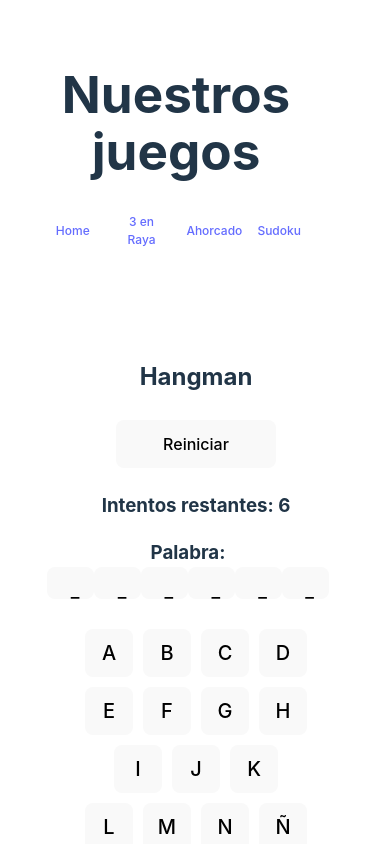
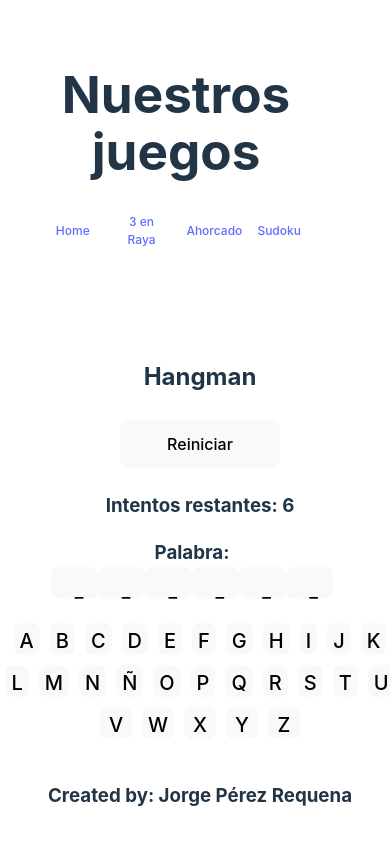
Before and after one commit to Screk/MERN-3, a React (Vite) app: page /pages/Hangman in a window 390 px wide. Both pictures are taken after a click on the button "Iniciar Juego". Shown: the top 844 px of the page. Built offline with nearby package versions, Linux system fonts and the light colour scheme.

Commit message:
finish fixing screen size

```diff
--- a/src/index.css
+++ b/src/index.css
@@ -63,12 +63,12 @@ button:hover {
   }
 }
 
-@media screen and (max-width: 800px) {
+@media screen and (max-width: 600px) {
   :root{
-    width: fit-content;
+    width: 20rem;
   }
 
   body {
-    width: 20rem;
+    width: 24rem;
   }
 }
--- a/src/pages/Hangman.css
+++ b/src/pages/Hangman.css
@@ -73,13 +73,34 @@ button {
         flex-direction: column;
     }
 
-    .letterToGuess{
+    .huecos{
+        display: flex;
+        align-items: center;
+        justify-content: center;
+    }
+
+
+    .letter{
         height: 2rem;
         width: 2rem;
     }
 
+    .lettersGroup{
+        gap: 0;
+        display: flex;
+        align-items: center;
+        justify-content: center;
+    }
+
+    .letterToGuess{
+        height: 2rem;
+        width: 2rem;
+        text-align:end;
+
+    }
+
     .correct{
-        width: 3rem;
-        height: 3rem;
+        width: 2rem;
+        height: 2rem;
     }
   }
--- a/src/pages/Hangman.jsx
+++ b/src/pages/Hangman.jsx
@@ -184,7 +184,7 @@ const Hangman = () => {
           <h3 className='palabra'>Palabra:
            <div className='huecos'>{renderWord()}</div>
           </h3>
-          <div>
+          <div className='lettersGroup'>
             {renderLetter('A')}
             {renderLetter('B')}
             {renderLetter('C')}
@@ -197,7 +197,7 @@ const Hangman = () => {
             {renderLetter('J')}
             {renderLetter('K')}
           </div>
-          <div>
+          <div className='lettersGroup'>
             {renderLetter('L')}
             {renderLetter('M')}
             {renderLetter('N')}
@@ -210,7 +210,7 @@ const Hangman = () => {
             {renderLetter('T')}
             {renderLetter('U')}
           </div>
-          <div>
+          <div className='lettersGroup'>
             {renderLetter('V')}
             {renderLetter('W')}
             {renderLetter('X')}
--- a/src/pages/Sudoku.css
+++ b/src/pages/Sudoku.css
@@ -18,3 +18,13 @@
 .backButton {
     width: 12rem;
 }
+
+@media (max-width: 600px) {
+
+    .sudoku-cell {
+      width: 100%;
+      height: 30px;
+      font-size: 16px;
+    }
+
+  }
--- a/src/pages/Tic_Tac_Toe.css
+++ b/src/pages/Tic_Tac_Toe.css
@@ -26,10 +26,13 @@
 }
 
 @media only screen and (max-width: 600px) {
-    /* Estilos específicos para pantallas más pequeñas */
     .container {
-      width: 100%;
+      width: 18rem;
       height: 75vh;
+      display: flex;
+      flex-direction: column;
+      align-items: center;
+
     }
 
     .board {
```
